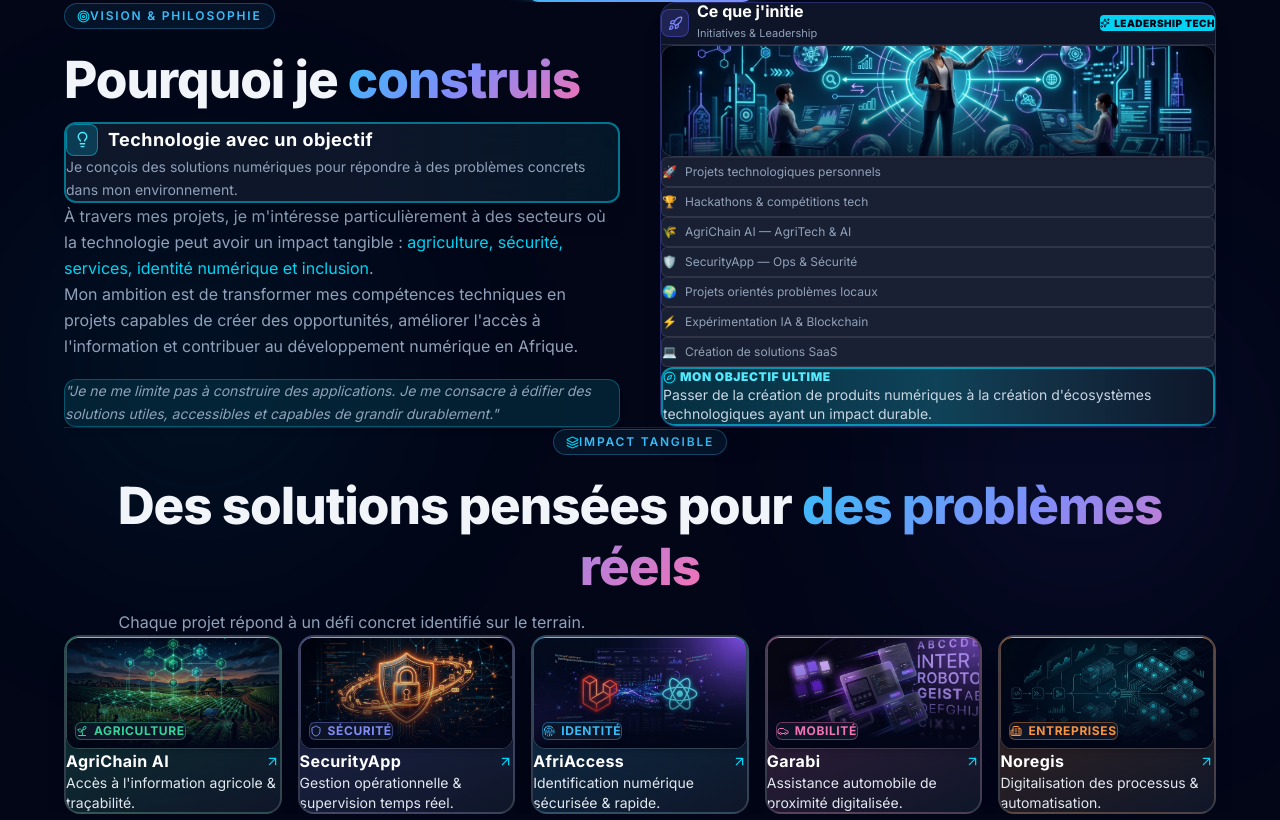
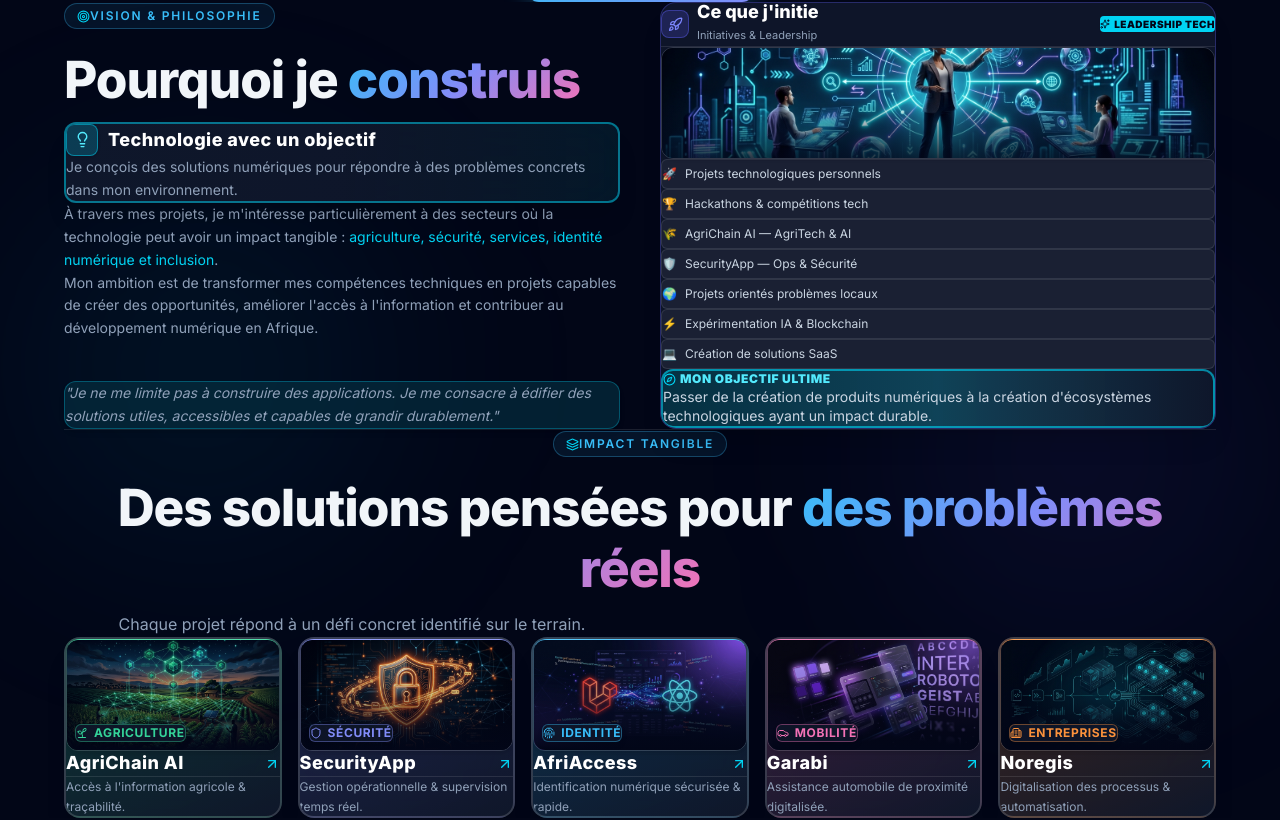
Before and after one commit to mmilinda/FolioMM, a React (Vite) app: page / in a window 1280 px wide. Shown: the part 3500-4320 px from the top of the page. Built offline with nearby package versions, Linux system fonts and the light colour scheme; no server answers.

Commit message:
fix: strongly differentiate titles (18px bold white) and paragraphs (12px muted slate grey normal) with visual divider line in Impact section cards

```diff
--- a/src/components/ImpactSection.jsx
+++ b/src/components/ImpactSection.jsx
@@ -108,17 +108,17 @@ export default function ImpactSection() {
                   <div className="w-8 h-8 rounded-lg bg-cyan-400/20 border border-cyan-400/50 flex items-center justify-center shrink-0 shadow-sm">
                     <Lightbulb size={17} className="text-cyan-300" />
                   </div>
-                  <h3 className="text-sm sm:text-lg font-bold text-white m-0 tracking-wide">
+                  <h3 className="text-base sm:text-lg font-extrabold text-white m-0 tracking-wide">
                     Technologie avec un objectif
                   </h3>
                 </div>
-                <p className="text-slate-400 text-xs sm:text-sm leading-relaxed m-0 font-normal">
+                <p className="text-xs sm:text-sm text-slate-400 leading-relaxed m-0 font-normal">
                   Je conçois des solutions numériques pour répondre à des problèmes concrets dans mon environnement.
                 </p>
               </div>
 
               {/* Paragraphs */}
-              <div className="space-y-2 text-xs sm:text-base leading-relaxed text-slate-400 font-normal">
+              <div className="space-y-2 text-xs sm:text-sm leading-relaxed text-slate-400 font-normal">
                 <p className="m-0">
                   À travers mes projets, je m'intéresse particulièrement à des secteurs où la technologie peut avoir un impact tangible :
                   <span className="text-cyan-400 font-normal"> agriculture, sécurité, services, identité numérique et inclusion</span>.
@@ -153,8 +153,8 @@ export default function ImpactSection() {
                       <Rocket size={15} className="text-indigo-400" />
                     </div>
                     <div>
-                      <h3 className="text-sm sm:text-base font-bold text-white m-0 leading-none">Ce que j'initie</h3>
-                      <span className="text-[10px] sm:text-[11px] text-slate-400 mt-0.5 inline-block">Initiatives & Leadership</span>
+                      <h3 className="text-base sm:text-lg font-extrabold text-white m-0 leading-none">Ce que j'initie</h3>
+                      <span className="text-[10px] sm:text-[11px] text-slate-400 mt-0.5 inline-block font-normal">Initiatives & Leadership</span>
                     </div>
                   </div>
                   <span className="px-2 py-0.5 rounded bg-cyan-400 text-slate-950 text-[10px] font-black uppercase tracking-wider shadow-xs flex items-center gap-1">
@@ -174,7 +174,7 @@ export default function ImpactSection() {
                     <motion.div
                       key={item.text}
                       whileHover={{ x: 2 }}
-                      className="flex items-center gap-2 px-2.5 py-1 rounded-md bg-white/5 border border-white/10 text-slate-400 text-xs font-normal w-full hover:bg-white/10 hover:border-cyan-400/40 transition-all shadow-xs min-h-[28px] sm:min-h-[30px]"
+                      className="flex items-center gap-2 px-2.5 py-1 rounded-md bg-white/5 border border-white/10 text-slate-300 text-xs font-normal w-full hover:bg-white/10 hover:border-cyan-400/40 transition-all shadow-xs min-h-[28px] sm:min-h-[30px]"
                     >
                       <span className="text-xs shrink-0">{item.icon}</span>
                       <span className="w-full truncate">{item.text}</span>
@@ -245,16 +245,16 @@ export default function ImpactSection() {
                     </span>
                   </div>
 
-                  {/* Title and Description stacked tightly with high contrast */}
+                  {/* Title and Description stacked tightly with clear typography hierarchy */}
                   <div className="space-y-1.5 flex-1 flex flex-col justify-start">
-                    {/* Project Title with Arrow */}
-                    <h3 className="text-sm sm:text-base font-bold text-white m-0 tracking-wide flex items-center justify-between group-hover:text-cyan-300 transition-colors">
+                    {/* Project Title (Bold, Bright White, 16px-18px) */}
+                    <h3 className="text-base sm:text-lg font-extrabold text-white m-0 tracking-wide flex items-center justify-between group-hover:text-cyan-300 transition-colors leading-snug">
                       <span>{item.project}</span>
-                      <ArrowUpRight size={15} className="text-cyan-400 group-hover:translate-x-0.5 group-hover:-translate-y-0.5 transition-transform shrink-0" />
+                      <ArrowUpRight size={16} className="text-cyan-400 group-hover:translate-x-0.5 group-hover:-translate-y-0.5 transition-transform shrink-0" />
                     </h3>
 
-                    {/* Problem Statement directly under title */}
-                    <p className="text-xs sm:text-sm text-slate-200 leading-snug m-0 font-normal">
+                    {/* Problem Statement (Small 12px, Muted Slate Grey, Normal Weight) */}
+                    <p className="text-xs text-slate-400 leading-relaxed m-0 font-normal pt-1 border-t border-white/10">
                       {item.problem}
                     </p>
                   </div>
```
